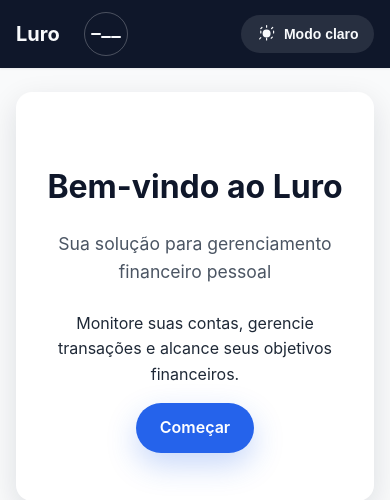
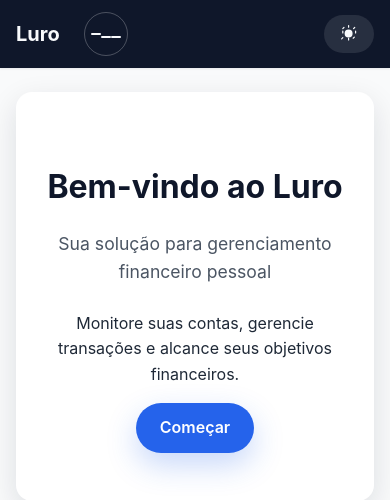
Before and after one commit to alexarnoni/Luro, a FastAPI app: page / in a window 390 px wide. Shown: the top 500 px of the page. Run offline with FastAPI, Linux system fonts and the light colour scheme.

Commit message:
Improve mobile nav UX and update accounts menu label

```diff
--- a/app/web/static/css/style.css
+++ b/app/web/static/css/style.css
@@ -229,9 +229,14 @@ body[data-nav-open="true"] {
 }
 
 @media (max-width: 900px) {
+    .navbar {
+        position: static; /* don't follow scroll on mobile */
+    }
+
     .nav-actions {
         gap: 0.75rem;
         width: 100%;
+        justify-content: space-between;
     }
 
     .logo {
@@ -264,6 +269,7 @@ body[data-nav-open="true"] {
         visibility: hidden;
         pointer-events: none;
         overflow-y: auto;
+        border-left: 1px solid var(--color-border);
     }
 
     body[data-nav-open] .nav-links {
@@ -282,10 +288,18 @@ body[data-nav-open="true"] {
     .nav-links a {
         font-size: 1rem;
         width: 100%;
+        padding: 0.4rem 0;
     }
 
     .theme-toggle {
         margin-left: auto;
+        padding: 0.6rem;
+        min-width: 44px;
+        justify-content: center;
+    }
+
+    .theme-toggle__label {
+        display: none;
     }
 }
 
--- a/app/web/templates/base.html
+++ b/app/web/templates/base.html
@@ -22,7 +22,7 @@
                 {% if user %}
                     <ul class="nav-links">
                         <li><a href="/dashboard">{{ _('Painel') }}</a></li>
-                        <li><a href="/accounts">{{ _('Contas') }}</a></li>
+                        <li><a href="/accounts">{{ _('Contas/Cartões') }}</a></li>
                         <li><a href="/transactions">{{ _('Transações') }}</a></li>
                         <li><a href="/goals">{{ _('Metas') }}</a></li>
                         {% if is_admin(user) %}
```
